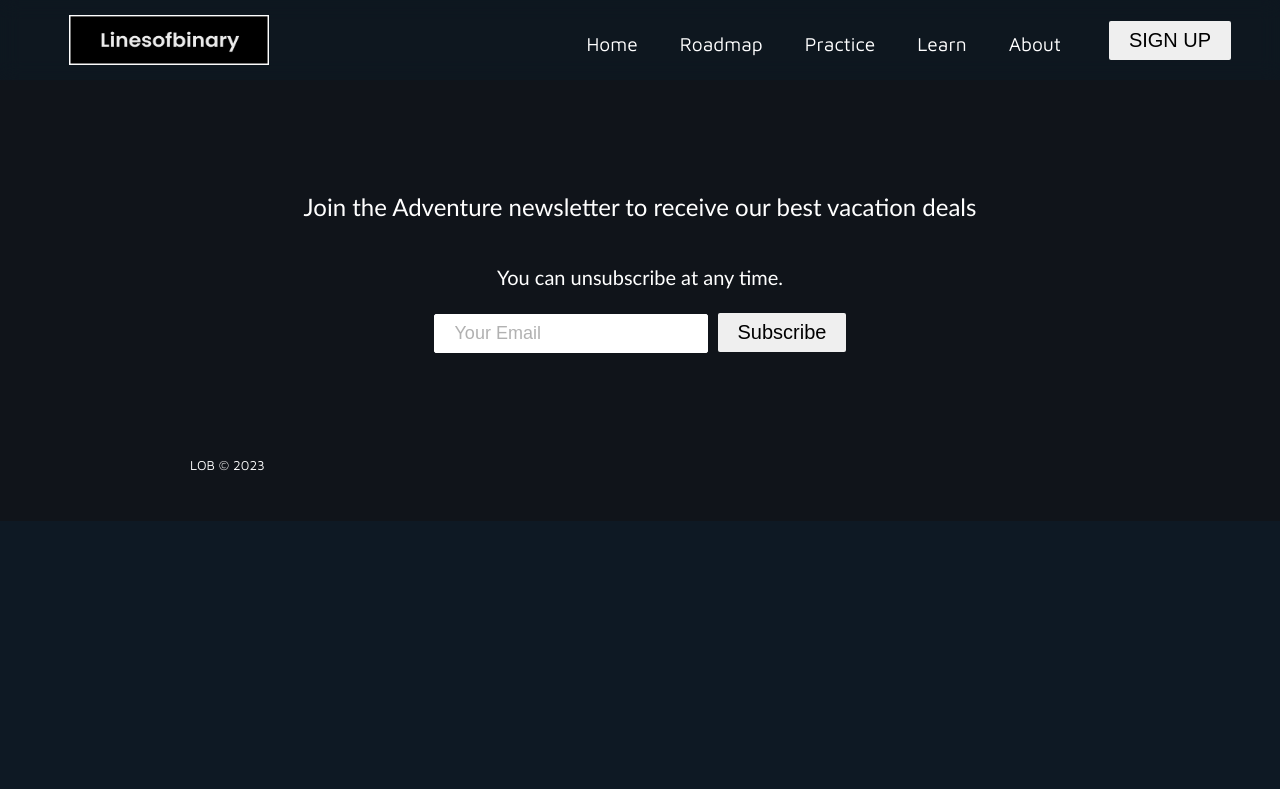
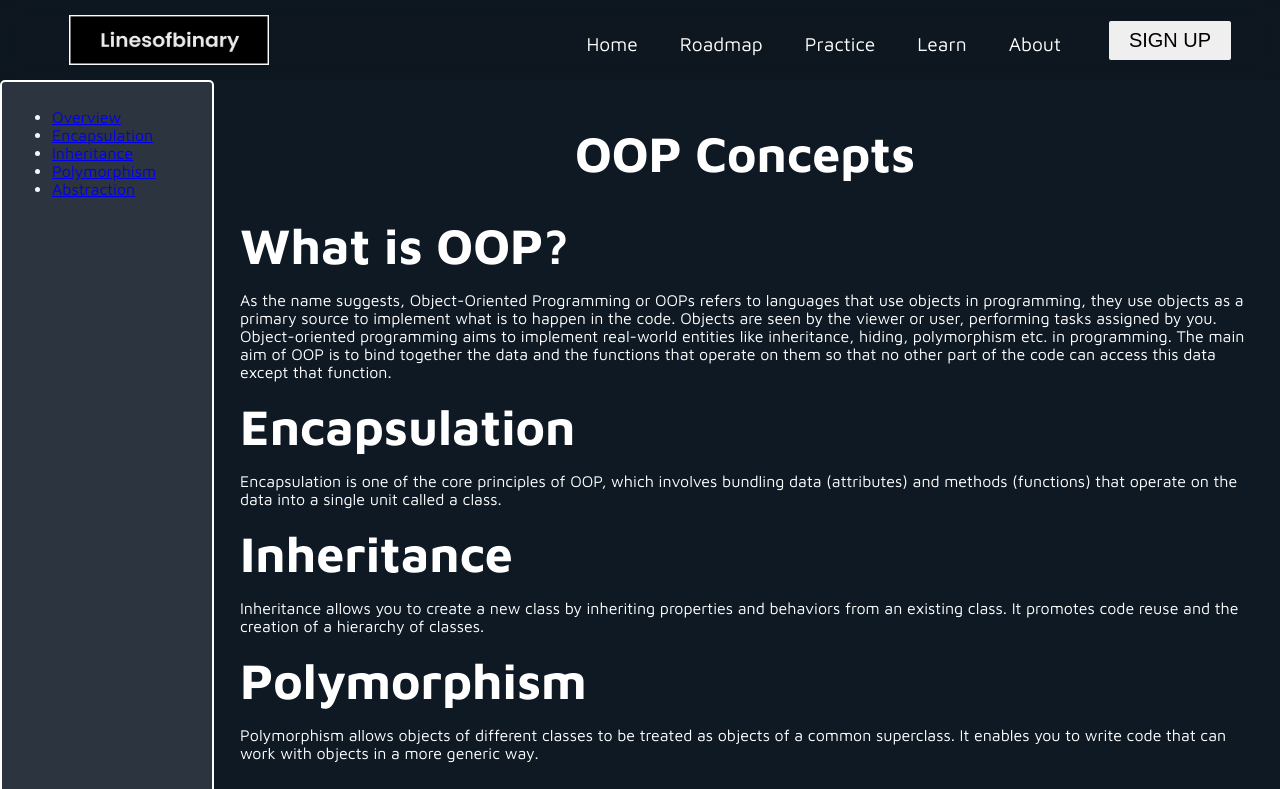
Before and after one commit to Harshtank-io/LOB, a React (Vite) app: page /oop in a window 1280 px wide. Shown: the top 789 px of the page. Built offline with nearby package versions, Linux system fonts and the light colour scheme.

Commit message:
fixed learning section

```diff
--- a/package.json
+++ b/package.json
@@ -10,6 +10,10 @@
     "preview": "vite preview"
   },
   "dependencies": {
+    "@babel/core": "^7.22.20",
+    "@babel/preset-env": "^7.22.20",
+    "@babel/preset-react": "^7.22.15",
+    "@babel/register": "^7.22.15",
     "@fortawesome/fontawesome-free": "^6.4.2",
     "@fortawesome/fontawesome-svg-core": "^6.4.2",
     "@fortawesome/free-regular-svg-icons": "^6.4.2",
@@ -20,6 +24,7 @@
     "axios": "^1.4.0",
     "bootstrap": "^5.3.1",
     "dotenv": "^16.3.1",
+    "express": "^4.18.2",
     "lottie-react": "^2.4.0",
     "openai": "^4.2.0",
     "react": "^18.2.0",
@@ -32,6 +37,7 @@
     "styled-components": "^5.3.10"
   },
   "devDependencies": {
+    "@babel/node": "^7.22.19",
     "@types/react": "^18.2.15",
     "@types/react-dom": "^18.2.7",
     "@vitejs/plugin-react": "^4.0.3",
--- a/src/App.jsx
+++ b/src/App.jsx
@@ -1,31 +1,16 @@
-import "./App.css";
+import React from "react";
+import { BrowserRouter } from "react-router-dom";
 import Navbar from "./Navbar";
-import { BrowserRouter, Routes, Route } from "react-router-dom";
-import Home from "./pages/Home";
-import About from "./pages/About";
-import Product from "./pages/product";
 import Footer from "./components/Footer";
-import Services from "./pages/Service";
-import Learn from "./pages/Learn";
-import DSA from "./Topics/DSA";
+import AppRoutes from "./Routes/Routes"; // Import the routes component
 
 function App() {
   return (
     <>
       <BrowserRouter>
         <Navbar />
-        <Routes>
-          <Route path="/" exact element={<Home />} />
-          <Route path="/services" element={<Services />} />
-          <Route path="/About" element={<About />} />
-          <Route path="/Product" element={<Product />} />
-          <Route path="/Learn" element={<Learn />} />
-          {/* <Route path="/sign-up" element={<SignUp />} /> */}
-          <Route exact path="/" component={Learn} />
-          <Route path="/dsa" element={<DSA />} />
-
-        </Routes>
-        <Footer />
+        <AppRoutes /> {/* Use the routes component */}
+        {/* <Footer /> */}
       </BrowserRouter>
     </>
   );
--- /dev/null
+++ b/src/Routes/Routes.jsx
@@ -0,0 +1,25 @@
+import React from "react";
+import { Routes, Route } from "react-router-dom";
+import Home from "../pages/Home";
+import About from "../pages/About";
+import Product from "../pages/Product";
+import Services from "../pages/Service";
+import Learn from "../pages/Learn";
+import DSA from "../Topics/DSA";
+import OOP from "../Topics/OOP";
+
+function AppRoutes() {
+  return (
+    <Routes>
+      <Route path="/" element={<Home />} />
+      <Route path="/services" element={<Services />} />
+      <Route path="/about" element={<About />} />
+      <Route path="/product" element={<Product />} />
+      <Route path="/learn" element={<Learn />} />
+      <Route path="/dsa" element={<DSA />} />
+      <Route path="/oop" element={<OOP />} />
+    </Routes>
+  );
+}
+
+export default AppRoutes;
--- /dev/null
+++ b/src/Topics/OOP.jsx
@@ -0,0 +1,90 @@
+import React from "react";
+import styles from "./css/oop.module.css";
+import Footer from "../components/Footer";
+
+function OOP() {
+  return (
+    <>
+
+      <div className={styles["oop-container"]}>
+        <div className={styles["index-oop"]}>
+          <ul>
+            <li>
+              <a href="#overview">Overview</a>
+            </li>
+            <li>
+              <a href="#encapsulation">Encapsulation</a>
+            </li>
+            <li>
+              <a href="#inheritance">Inheritance</a>
+            </li>
+            <li>
+              <a href="#polymorphism">Polymorphism</a>
+            </li>
+            <li>
+              <a href="#abstraction">Abstraction</a>
+            </li>
+          </ul>
+        </div>
+        <div className={styles["oop"]}>
+        <h1 className={styles["oop-h1"]}>OOP Concepts</h1>
+          <section id="overview">
+            <h2>What is OOP? </h2>
+            <p>
+              As the name suggests, Object-Oriented Programming or OOPs refers
+              to languages that use objects in programming, they use objects as
+              a primary source to implement what is to happen in the code.
+              Objects are seen by the viewer or user, performing tasks assigned
+              by you. Object-oriented programming aims to implement real-world
+              entities like inheritance, hiding, polymorphism etc. in
+              programming. The main aim of OOP is to bind together the data and
+              the functions that operate on them so that no other part of the
+              code can access this data except that function.
+            </p>
+          </section>
+
+          <section id="encapsulation">
+            <h2>Encapsulation</h2>
+            <p>
+              Encapsulation is one of the core principles of OOP, which involves
+              bundling data (attributes) and methods (functions) that operate on
+              the data into a single unit called a class.
+            </p>
+          </section>
+
+          <section id="inheritance">
+            <h2>Inheritance</h2>
+            <p>
+              Inheritance allows you to create a new class by inheriting
+              properties and behaviors from an existing class. It promotes code
+              reuse and the creation of a hierarchy of classes.
+            </p>
+          </section>
+
+          <section id="polymorphism">
+            <h2>Polymorphism</h2>
+            <p>
+              Polymorphism allows objects of different classes to be treated as
+              objects of a common superclass. It enables you to write code that
+              can work with objects in a more generic way.
+            </p>
+          </section>
+
+          <section id="abstraction">
+            <h2>Abstraction</h2>
+            <p>
+              Abstraction involves simplifying complex reality by modeling
+              classes based on real-world entities and exposing only the
+              necessary features while hiding implementation details.
+            </p>
+          </section>
+          <Footer/>
+
+        </div>
+      </div>
+
+    </>
+  );
+}
+
+export default OOP;
--- /dev/null
+++ b/src/Topics/css/oop.module.css
@@ -0,0 +1,46 @@
+/* CSS for OOP component */
+
+/* Header styles */
+.oop-h1 {
+  color: white;
+  text-align: center;
+  font-size: 50px; /* You can keep the font size as 50px */
+}
+
+/* Main container styles */
+.oop-container {
+  display: flex;
+  color: white;
+  margin-left: auto;
+  margin-right: auto;
+  }
+
+/* Navigation sidebar styles */
+.index-oop {
+  position: fixed;
+  width: 190px;
+  padding: 10px;
+  background: #2c343f;
+  border: 2px solid white;
+  border-radius: 5px;
+  height: 100%;
+  overflow-y: auto;
+}
+
+.index-oop ul{
+
+}
+/* Content container styles */
+.oop {
+  margin-right: 10px;
+  padding: 10px 20px;
+  margin-left: 220px;
+  width: 100%; /* Make the content container take the remaining width */
+}
+
+/* Section styles */
+.oop h2 {
+  color: white;
+  font-size: 50px;
+  margin: 0;
+}
--- a/src/css/Learn.css
+++ b/src/css/Learn.css
@@ -1,3 +1,4 @@
+
 .learn-container{
     color: white;
     width: 80%;
--- a/src/index.css
+++ b/src/index.css
@@ -10,4 +10,5 @@
 body {
   background: rgb(14, 25, 36);
   margin: 0;
+
 }
--- a/src/pages/Home.jsx
+++ b/src/pages/Home.jsx
@@ -3,6 +3,7 @@ import HeroSection from "../components/HeroSection";
 import Cards from "../components/Cards";
 import Info from "../components/Info";
 import Me from "../components/me";
+import Footer from "../components/Footer";
 
 function Home() {
   return (
@@ -11,6 +12,7 @@ function Home() {
        <Cards />
        <Info/>
        <Me/>
+       <Footer/>
     </>
   );
 }
```
Also changed, not shown: 2 other files (tests, documents, lock files or other folders).
